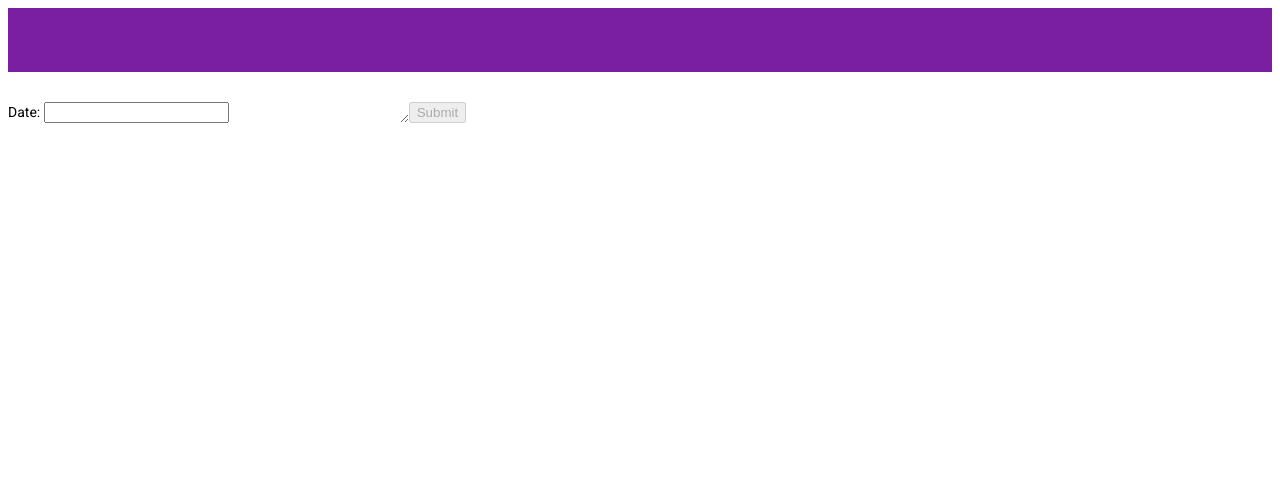
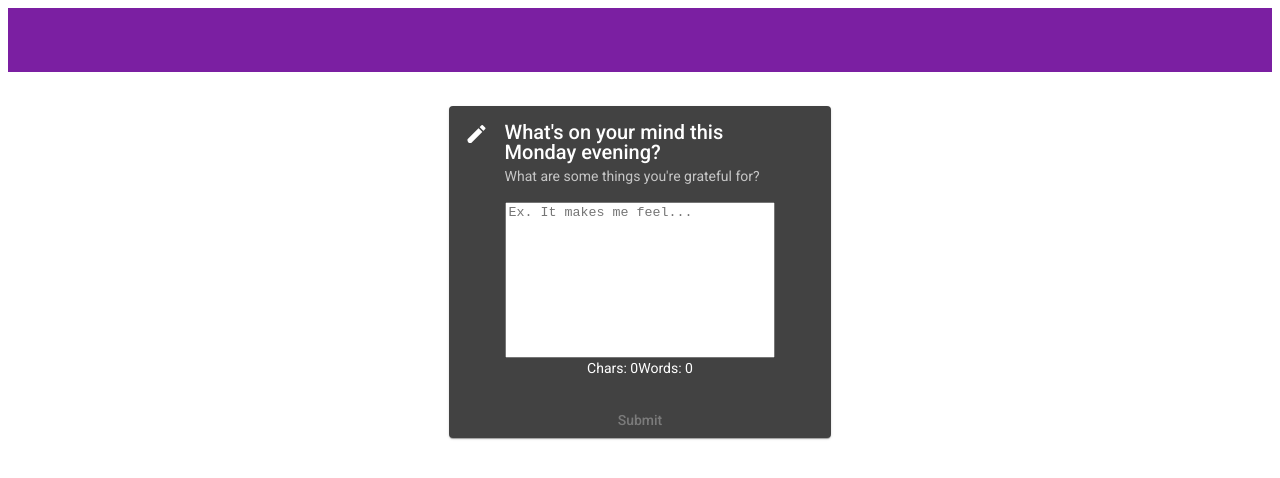
Before and after one commit to justinbergkamp/angular-journal, an Angular app in the folder dailyjournal/: page /entry in a window 1280 px wide. Shown: the top 478 px of the page. Built offline with nearby package versions, Linux system fonts and the light colour scheme.

Commit message:
Styling and word/char counters

```diff
--- a/dailyjournal/src/app/_components/entry/entry.component.html
+++ b/dailyjournal/src/app/_components/entry/entry.component.html
@@ -1,14 +1,24 @@
+
+<div class="main-div" ngClass.lt-md="main-div-small">
+
+
 <form [formGroup]="entryForm" (ngSubmit)="onSubmit()">
-
-  <label>
-    Date:
-    <input type="text" formControlName="date" required>
-  </label>
-
-  <mat-form-field class="example-full-width">
-  <mat-label>Leave a comment</mat-label>
-  <textarea matInput formControlName="content" placeholder="Ex. It makes me feel..."></textarea>
-</mat-form-field>
-  <button type="submit" [disabled]="!entryForm.valid">Submit</button>
-
+  <mat-card class="entry-card center" ngClass.lt-md="small-entry-card">
+    <mat-card-header>
+      <mat-icon mat-card-avatar aria-hidden="false" aria-label="create icon">create</mat-icon>
+      <mat-card-title>What's on your mind this {{day}} {{time}}?</mat-card-title>
+      <mat-card-subtitle>{{prompt}}</mat-card-subtitle>
+    </mat-card-header>
+    <mat-card-content class="card-content">
+        <textarea (keydown)="wordCounter()" #entryText formControlName="content" placeholder="Ex. It makes me feel..."></textarea>
+        <div id="content-counters">
+        <div>Chars: {{ entryText.value.length }}</div>
+        <div id="wordCount">Words: {{ words }}</div>
+        </div>
+    </mat-card-content>
+    <mat-card-actions class="card-actions">
+      <button mat-button type="submit" [disabled]="!entryForm.valid">Submit</button>
+    </mat-card-actions>
+  </mat-card>
 </form>
+</div>
--- a/dailyjournal/src/app/_components/entry/entry.component.sass
+++ b/dailyjournal/src/app/_components/entry/entry.component.sass
@@ -0,0 +1,50 @@
+.entry-card
+  max-width: 500px
+  width: 75%
+  height: 300px
+  margin: 10px auto
+
+.card-content
+  display: flex
+  align-items: center
+  flex-direction: column
+
+.card-actions
+  display: flex
+  justify-content: center
+  align-items: flex-end
+
+textarea
+  resize: none
+  width: 75%
+  height: 150px
+
+.main-div
+  height: 50vh
+  display: flex
+  justify-content: center
+  align-items: center
+
+#content-counters
+    display: flex
+    flex-direction: row
+    justify-content: space-between
+
+
+.spacer
+  flex: 1 1 auto
+
+
+
+.small-entry-card
+  width: 65%
+  height: 355px
+  margin: 10px auto
+  background-color:  purple
+
+
+.main-div-small
+  height: 80vh
+  display: flex
+  justify-content: center
+  align-items: center
--- a/dailyjournal/src/app/_components/entry/entry.component.ts
+++ b/dailyjournal/src/app/_components/entry/entry.component.ts
@@ -1,8 +1,7 @@
-import { Component, OnInit } from '@angular/core';
+import { Component, OnInit, ViewChild, ElementRef } from '@angular/core';
 import { FormBuilder } from '@angular/forms';
 import { FormGroup, FormControl } from '@angular/forms';
 import { Validators } from '@angular/forms';
-
 
 @Component({
   selector: 'app-entry',
@@ -11,18 +10,30 @@ import { Validators } from '@angular/forms';
 })
 export class EntryComponent implements OnInit {
 
+  day = "Monday";
+  time = "evening";
+  prompt = "What are some things you're grateful for?"
+
+  wordCount: any;
+  @ViewChild("entryText") text: ElementRef;
+  words: any = 0;
+  wordCounter() {
+    //alert(this.text.nativeElement.value)
+    this.wordCount = this.text ? this.text.nativeElement.value.split(/\s+/) : 0;
+    this.words = this.wordCount ? this.wordCount.length : 0;
+  }
+
+
   entryForm = new FormGroup({
-    date: new FormControl('', Validators.required),
-    content: new FormControl(''),
+    content: new FormControl('',Validators.required)
   });
   constructor() { }
 
-  ngOnInit(): void {
+  ngOnInit(): void { }
+
+  onSubmit() {
+    // TODO: Use EventEmitter with form value
+    console.warn(this.entryForm.value);
   }
 
-  onSubmit() {
-  // TODO: Use EventEmitter with form value
-  console.warn(this.entryForm.value);
 }
-
-}
```
